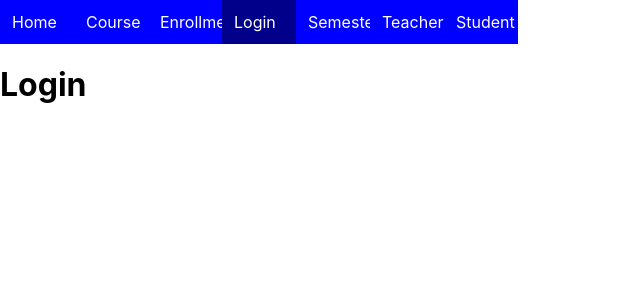
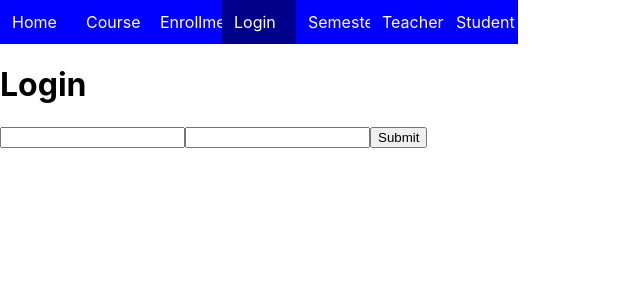
Before and after one commit to steveage/enrollment-client, a React (Create React App) app: page /login in a window 1280 px wide. Shown: the top 300 px of the page, without its empty margins (0-640 px from the left). Built offline with nearby package versions, Linux system fonts and the light colour scheme; no server answers.

Commit message:
Implemented Login.

```diff
--- a/src/components/App.js
+++ b/src/components/App.js
@@ -21,6 +21,7 @@ function App() {
   const teachersUrl = 'http://localhost:3001/teachers';
   const coursesUrl = 'http://localhost:3001/courses';
   const enrollmentsUrl = 'http://localhost:3001/enrollments';
+  const loginUrl = 'http://localhost:3001/login';
 
   useEffect( fetchSemesters, [] );
   useEffect( fetchStudents, [] );
@@ -74,6 +75,14 @@ function App() {
     postData ( enrollmentsUrl, enrollment, enrollments, setEnrollments );
   }
 
+  function emptyFunction () {
+
+  }
+
+  function onCredentialsCreated( credentials ) {
+    postData ( loginUrl, credentials, [], emptyFunction )
+  }
+
   function postData(url, data, dataSet, setDataFunction) {
     const stringData = JSON.stringify(data);
     const settings = {
@@ -92,7 +101,7 @@ function App() {
       <NavBar/>
       <Routes>
         <Route path='/' element = { <Home/> }/>
-        <Route path='/login' element = { <Login/> }/>
+        <Route path='/login' element = { <Login credentialsCreated = { onCredentialsCreated } /> }/>
         <Route path='/enrollment' element = { <Enrollment enrollments = { enrollments } students = { students } courses = { courses } enrollmentAdded = { onEnrollmentAdded }/> }/>
         <Route path='/semester' element = { <Semester semesters = { semesters } semesterAdded = { onSemesterAdded } /> }/>
         <Route path='/teacher' element = { <Teacher teachers = { teachers } teacherAdded = { onTeacherAdded } /> }/>
--- a/src/components/Login.js
+++ b/src/components/Login.js
@@ -1,7 +1,31 @@
-function Login() {
+import { useState } from "react";
+
+function Login( { credentialsCreated } ) {
+    const emptyCredentials = {
+        email: '',
+        password: ''
+    };
+    const [ credentials, setCredentials ] = useState(  emptyCredentials );
+
+    function handleSubmit( event ) {
+         event.preventDefault();
+         credentialsCreated( credentials );
+         setCredentials( emptyCredentials );
+    }
+
+    function handleInputChange( event ) {
+        setCredentials ( { ...credentials, [ event.target.name ]: event.target.value } );
+    }
+
     return (
         <div>
             <h1>Login</h1>
+
+            <form onSubmit = { handleSubmit }>
+                <input name = 'email' type = 'text' onChange = { handleInputChange } value = { credentials.email }></input>
+                <input name = 'password' type = 'password' onChange = { handleInputChange } value = { credentials.password }></input>
+                <input type = 'submit' ></input>
+            </form>
         </div>
     )
 }
```
